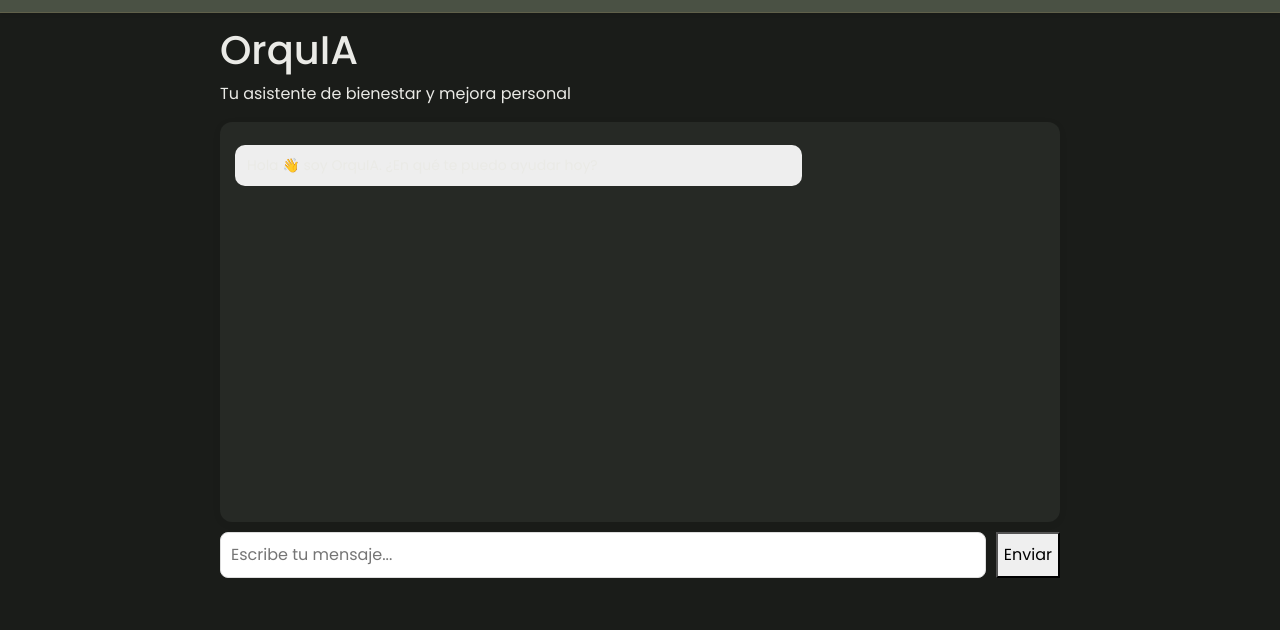
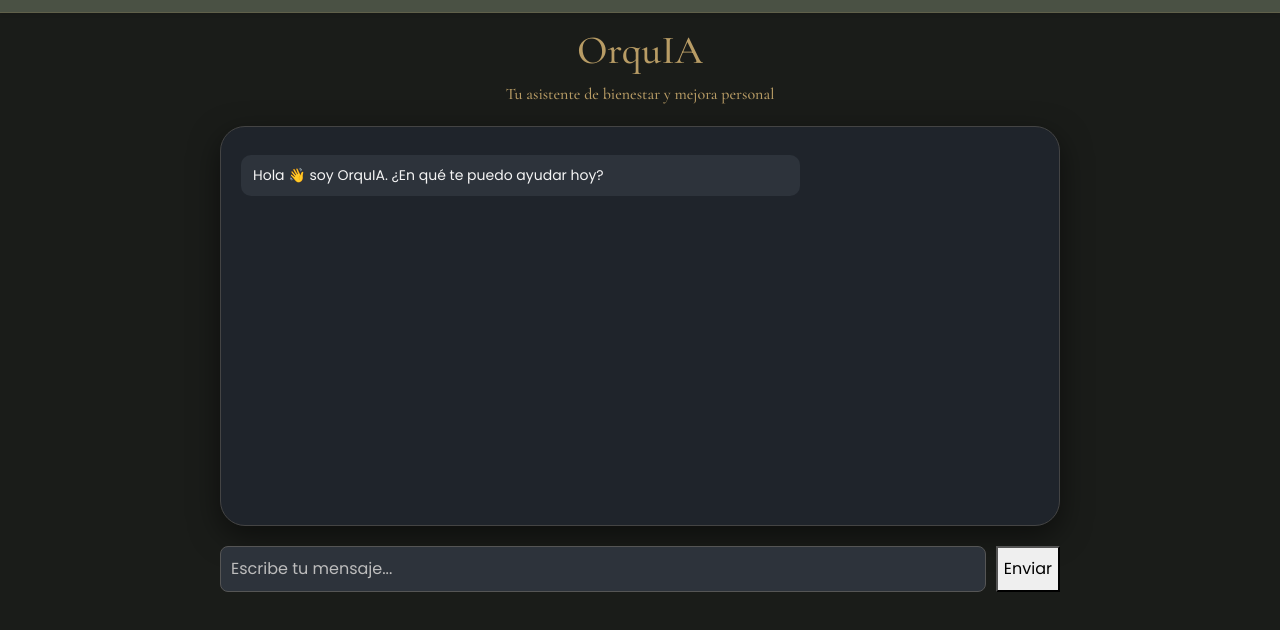
Before and after one commit to orquideawellness-hub/Orquidea_Wellness, a plain HTML site: page orquia.html in a window 1280 px wide. Both pictures are taken after a click on the button "Cambiar modo oscuro". Shown: the part 94-724 px from the top of the page. Drawn offline with nearby package versions, Linux system fonts and the light colour scheme.

Commit message:
mejora del modo oscuro

```diff
--- a/css/orquia.css
+++ b/css/orquia.css
@@ -9,21 +9,24 @@
     /* Opcional: Si quieres un poco más de aire arriba */
     padding-top: 20px;
 }
-}
+
 
 .chat-header {
-  text-align: center;
-  margin-bottom: 15px;
+    text-align: center;
+    margin-bottom: 20px;
+    color: var(--olive);
+    font-family: 'Cormorant Garamond', serif;
 }
 
 .chat-box {
-  height: 400px;
-  overflow-y: auto;
-  background: var(--white);
-  border-radius: 12px;
-  padding: 15px;
-  box-shadow: 0 2px 10px rgba(0,0,0,0.05);
-  margin-bottom: 10px;
+    height: 400px;
+    overflow-y: auto;
+    background: var(--white);
+    border-radius: var(--radius);
+    padding: 20px;
+    box-shadow: var(--shadow);
+    margin-bottom: 20px;
+    border: 1px solid rgba(0,0,0,0.05);
 }
 
 /* MENSAJES */
@@ -58,3 +61,35 @@
   border-radius: 8px;
   border: 1px solid #ddd;
 }
+/* ==========================
+   ORQUIA - DARK MODE
+========================== */
+
+body.dark-mode .chat-header{
+    color: var(--gold);
+}
+
+body.dark-mode .chat-box{
+    background:#1f242b;
+    border-color:#444;
+}
+
+body.dark-mode .msg.bot{
+    background:#2d333b;
+    color:#f5f5f5;
+}
+
+body.dark-mode .msg.user{
+    background:var(--olive);
+    color:#fff;
+}
+
+body.dark-mode .chat-input input{
+    background:#2d333b;
+    color:#fff;
+    border:1px solid #555;
+}
+
+body.dark-mode .chat-input input::placeholder{
+    color:#bdbdbd;
+}
--- a/css/styles.css
+++ b/css/styles.css
@@ -216,6 +216,10 @@ body{
     background:#5DADE2;
     color:#fff;
 
+}
+
+body.dark-mode .hero-section .text-muted{
+    color:#d6d6d6 !important;
 }
 /* ==========================
    BOTONES
```
